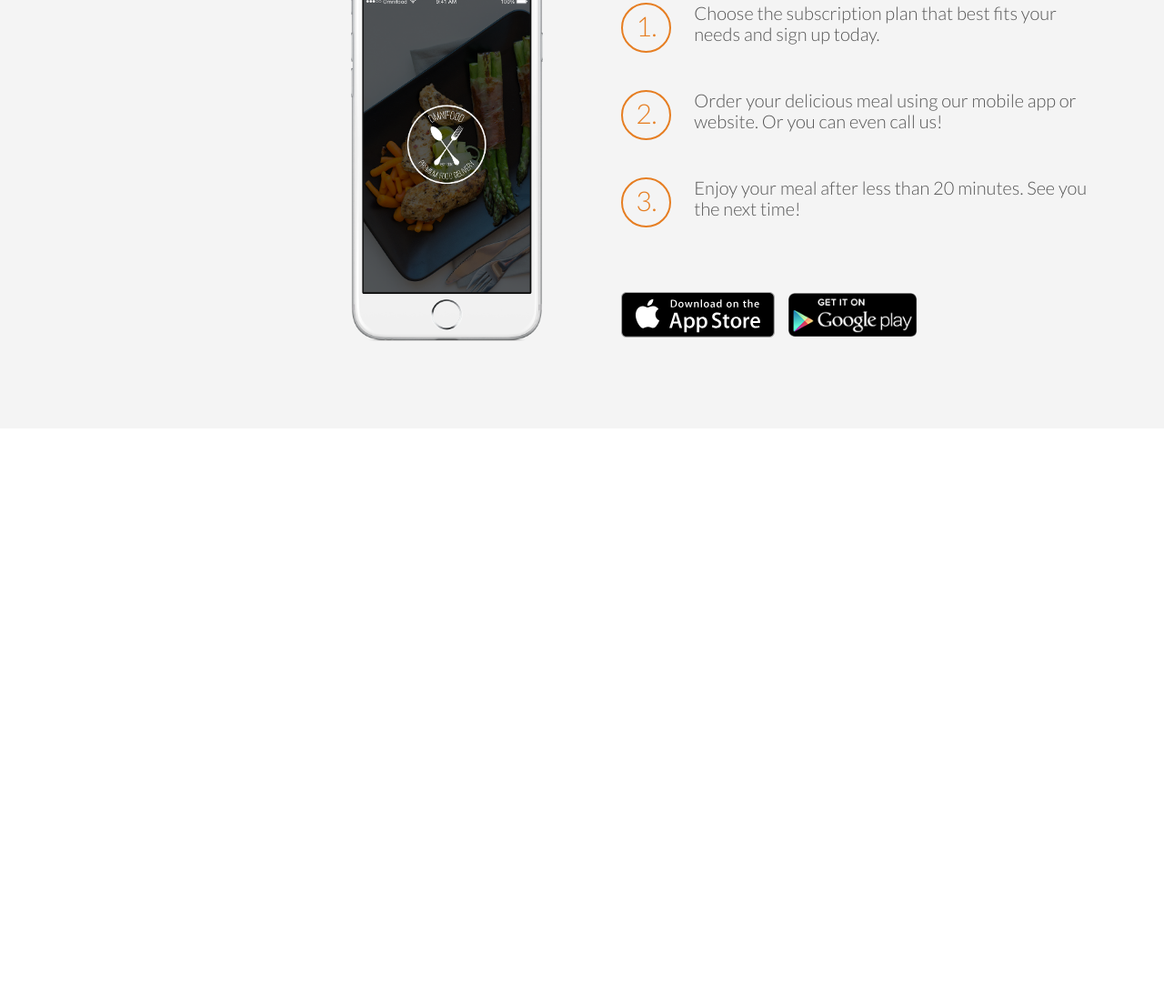
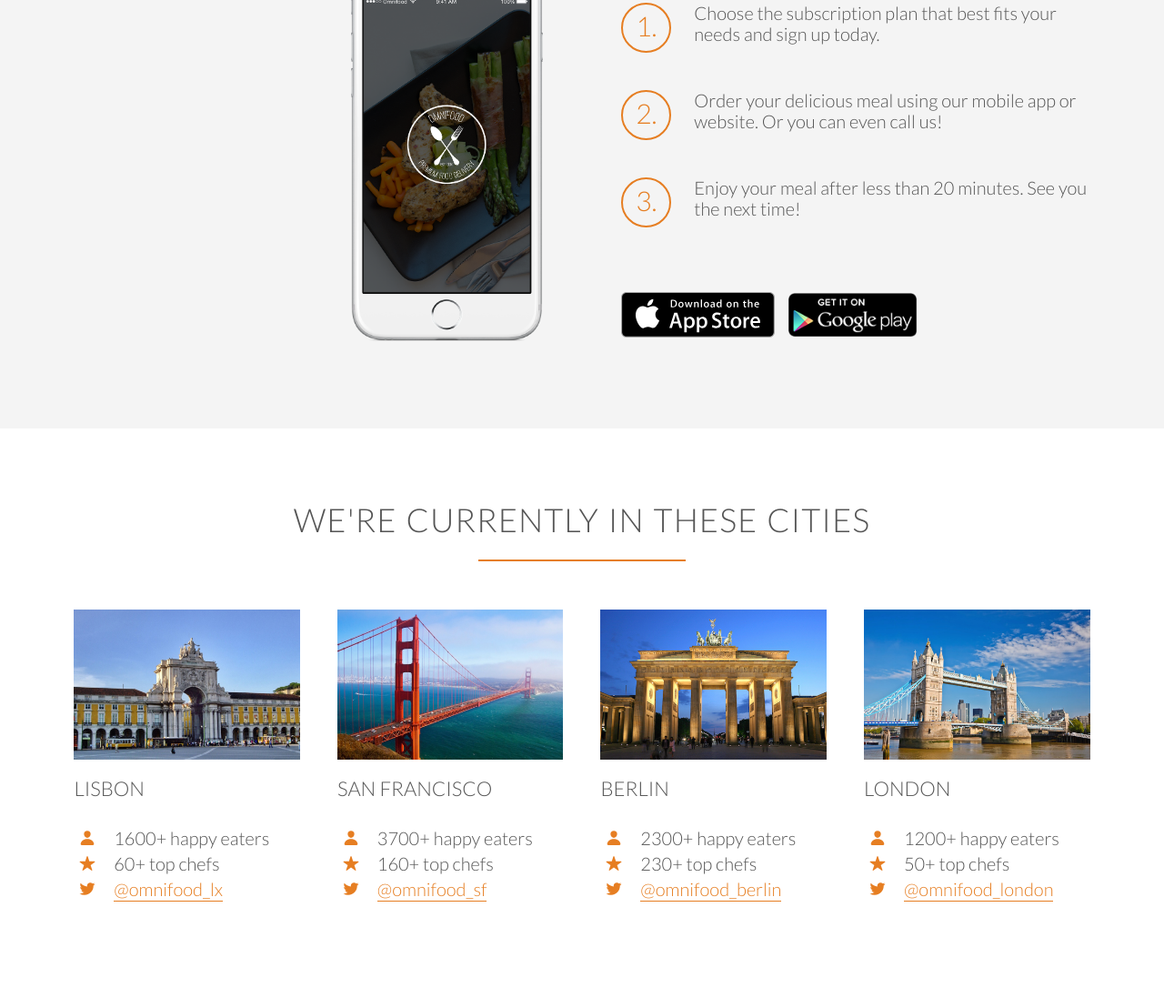
Before and after one commit to SumitJadiya/Omnifood, a plain HTML site: page index.html in a window 1280 px wide. Shown: the part 2214-3311 px from the top of the page at 91% size. Before the commit the page ends 2685 px from the top, so only its background shows below. Drawn offline with nearby package versions, Linux system fonts and the light colour scheme.

Commit message:
add section cities

```diff
--- a/index.html
+++ b/index.html
@@ -196,6 +196,81 @@
         </div>
       </div>
     </section>
+    <section class="section-cities">
+      <div class="row">
+        <h2>We're currently in these cities</h2>
+      </div>
+      <div class="row">
+        <div class="col span-1-of-4 box">
+          <img
+            class="city-image"
+            src="resources/img/lisbon-3.jpg"
+            alt="Lisbon"
+          />
+          <h3>Lisbon</h3>
+          <div class="city-feature">
+            <ion-icon class="icon-small" name="person"></ion-icon> 1600+ happy
+            eaters
+          </div>
+          <div class="city-feature">
+            <ion-icon class="icon-small" name="star"></ion-icon> 60+ top chefs
+          </div>
+          <div class="city-feature">
+            <ion-icon class="icon-small" name="logo-twitter"></ion-icon>
+            <a href="#">@omnifood_lx</a>
+          </div>
+        </div>
+        <div class="col span-1-of-4 box">
+          <img
+            class="city-image"
+            src="resources/img/san-francisco.jpg"
+            alt="San Francisco"
+          />
+          <h3>San Francisco</h3>
+          <div class="city-feature">
+            <ion-icon class="icon-small" name="person"></ion-icon> 3700+ happy
+            eaters
+          </div>
+          <div class="city-feature">
+            <ion-icon class="icon-small" name="star"></ion-icon> 160+ top chefs
+          </div>
+          <div class="city-feature">
+            <ion-icon class="icon-small" name="logo-twitter"></ion-icon>
+            <a href="#">@omnifood_sf</a>
+          </div>
+        </div>
+        <div class="col span-1-of-4 box">
+          <img class="city-image" src="resources/img/berlin.jpg" alt="Berlin" />
+          <h3>Berlin</h3>
+          <div class="city-feature">
+            <ion-icon class="icon-small" name="person"></ion-icon> 2300+ happy
+            eaters
+          </div>
+          <div class="city-feature">
+            <ion-icon class="icon-small" name="star"></ion-icon> 230+ top chefs
+          </div>
+          <div class="city-feature">
+            <ion-icon class="icon-small" name="logo-twitter"></ion-icon>
+            <a href="#">@omnifood_berlin</a>
+          </div>
+        </div>
+        <div class="col span-1-of-4 box">
+          <img class="city-image" src="resources/img/london.jpg" alt="London" />
+          <h3>London</h3>
+          <div class="city-feature">
+            <ion-icon class="icon-small" name="person"></ion-icon> 1200+ happy
+            eaters
+          </div>
+          <div class="city-feature">
+            <ion-icon class="icon-small" name="star"></ion-icon> 50+ top chefs
+          </div>
+          <div class="city-feature">
+            <ion-icon class="icon-small" name="logo-twitter"></ion-icon>
+            <a href="#">@omnifood_london</a>
+          </div>
+        </div>
+      </div>
+    </section>
     <script src="https://unpkg.com/ionicons@5.0.0/dist/ionicons.js"></script>
   </body>
 </html>
--- a/resources/css/style.css
+++ b/resources/css/style.css
@@ -99,6 +99,20 @@ h3 {
   display: block;
   color: #e67e22;
   margin-bottom: 10px;
+}
+
+.icon-small {
+  display: inline-block;
+  width: 30px;
+  text-align: center;
+  color: #e67e22;
+  font-size: 120%;
+  margin-right: 10px;
+
+  /* Secrets to align text and icons */
+  line-height: 120%;
+  vertical-align: middle;
+  margin-top: -5px;
 }
 
 /* --------- BUTTONS ------------- */
@@ -285,3 +299,30 @@ header {
   width: auto;
   margin-right: 10px;
 }
+
+/* ------------- CITIES --------------- */
+.city-image {
+  width: 100%;
+  height: auto;
+  margin-bottom: 15px;
+}
+
+.city-feature {
+  margin-bottom: 5px;
+}
+
+/* ------------- LINKS ---------------- */
+.city-feature a:link,
+.city-feature a:visited {
+  color: #e67e22;
+  text-decoration: none;
+  padding-bottom: 1px;
+  border-bottom: 1px solid #e67e22;
+  transition: color 0.2s, border-bottom 0.2s;
+}
+
+.city-feature a:hover,
+.city-feature a:active {
+  color: #555;
+  border-bottom: 1px solid transparent;
+}
```
Also changed, not shown: resources/img/berlin.jpg (renamed from resources/css/img/berlin.jpg), resources/img/lisbon-3.jpg (renamed from resources/css/img/lisbon-3.jpg), resources/img/london.jpg (renamed from resources/css/img/london.jpg), resources/img/san-francisco.jpg (renamed from resources/css/img/san-francisco.jpg).
